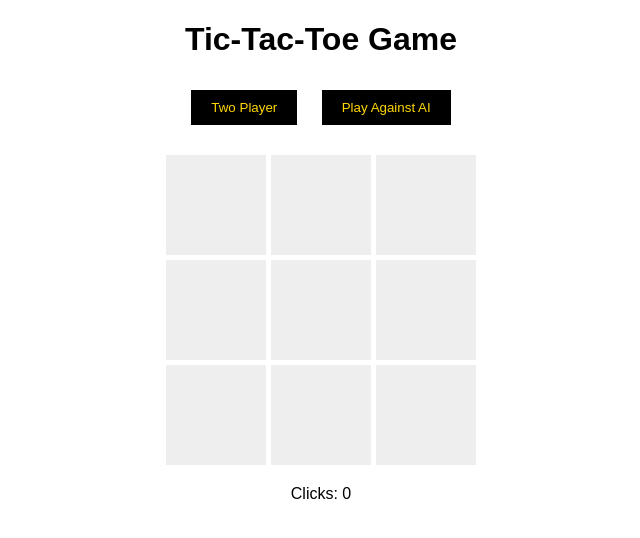
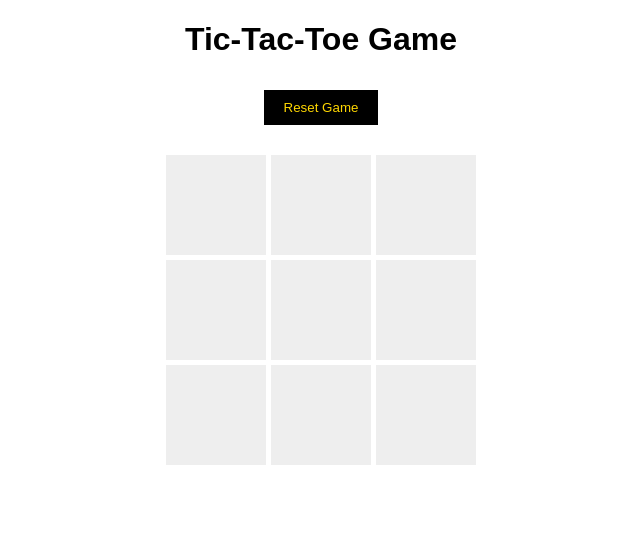
Before and after one commit to VarunReddyKomatla/PRODIGY_WD_03, a plain HTML site: page index.html in a window 1280 px wide. Shown: the whole page, without its empty margins (319-959 px from the left). Drawn offline with Linux system fonts and the light colour scheme.

Commit message:
Update index.html

```diff
--- a/index.html
+++ b/index.html
@@ -9,8 +9,7 @@
 <body>
     <header>
         <h1>Tic-Tac-Toe Game</h1>
-        <button id="two-player">Two Player</button>
-        <button id="ai-player">Play Against AI</button>
+        <button id="reset-button">Reset Game</button>
     </header>
     <div id="game">
         <div class="cell" data-index="0"></div>
@@ -23,9 +22,6 @@
         <div class="cell" data-index="7"></div>
         <div class="cell" data-index="8"></div>
     </div>
-    <footer>
-        <p>Clicks: <span id="click-counter">0</span></p>
-    </footer>
     <script src="script.js"></script>
 </body>
 </html>
```
